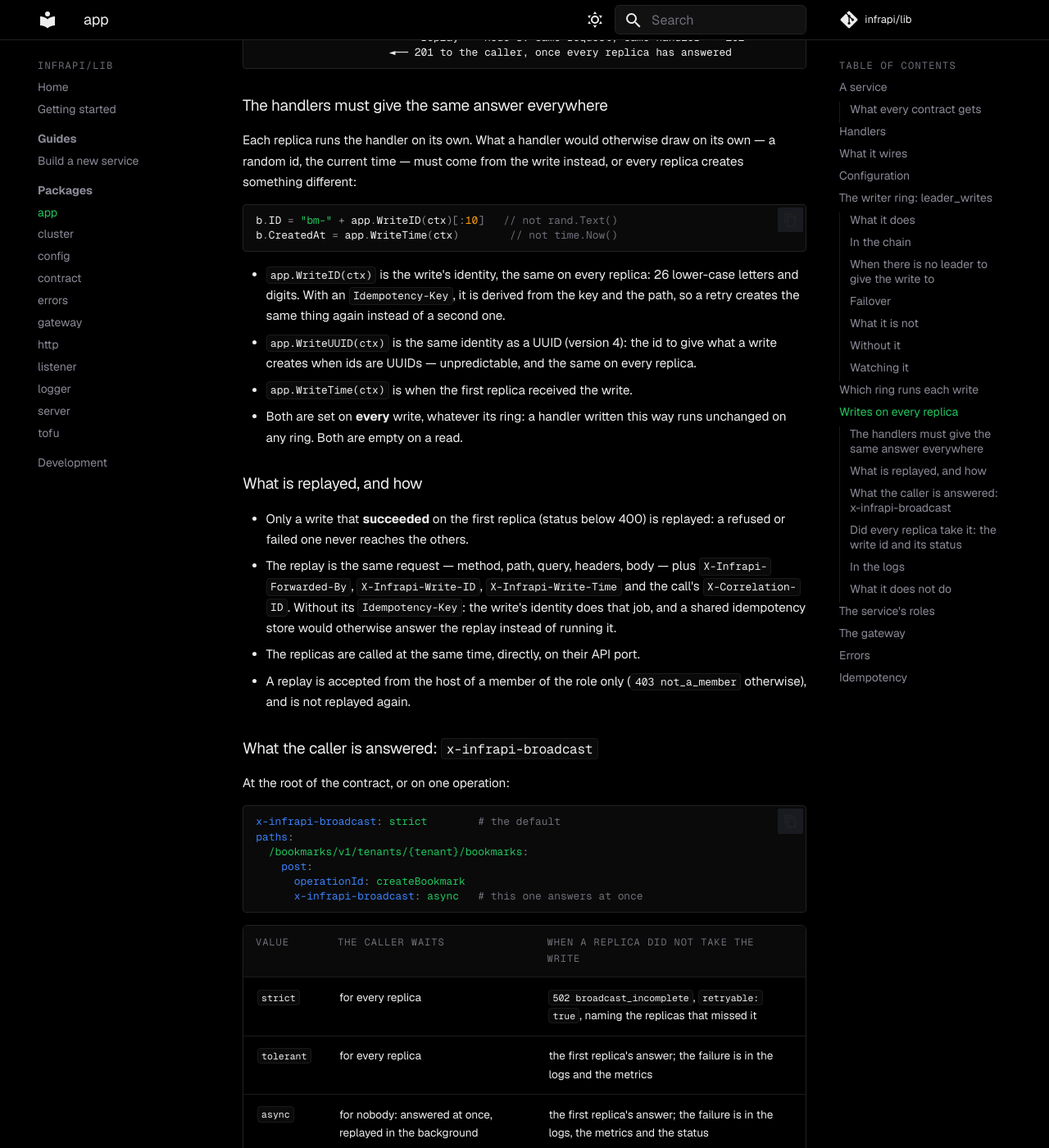
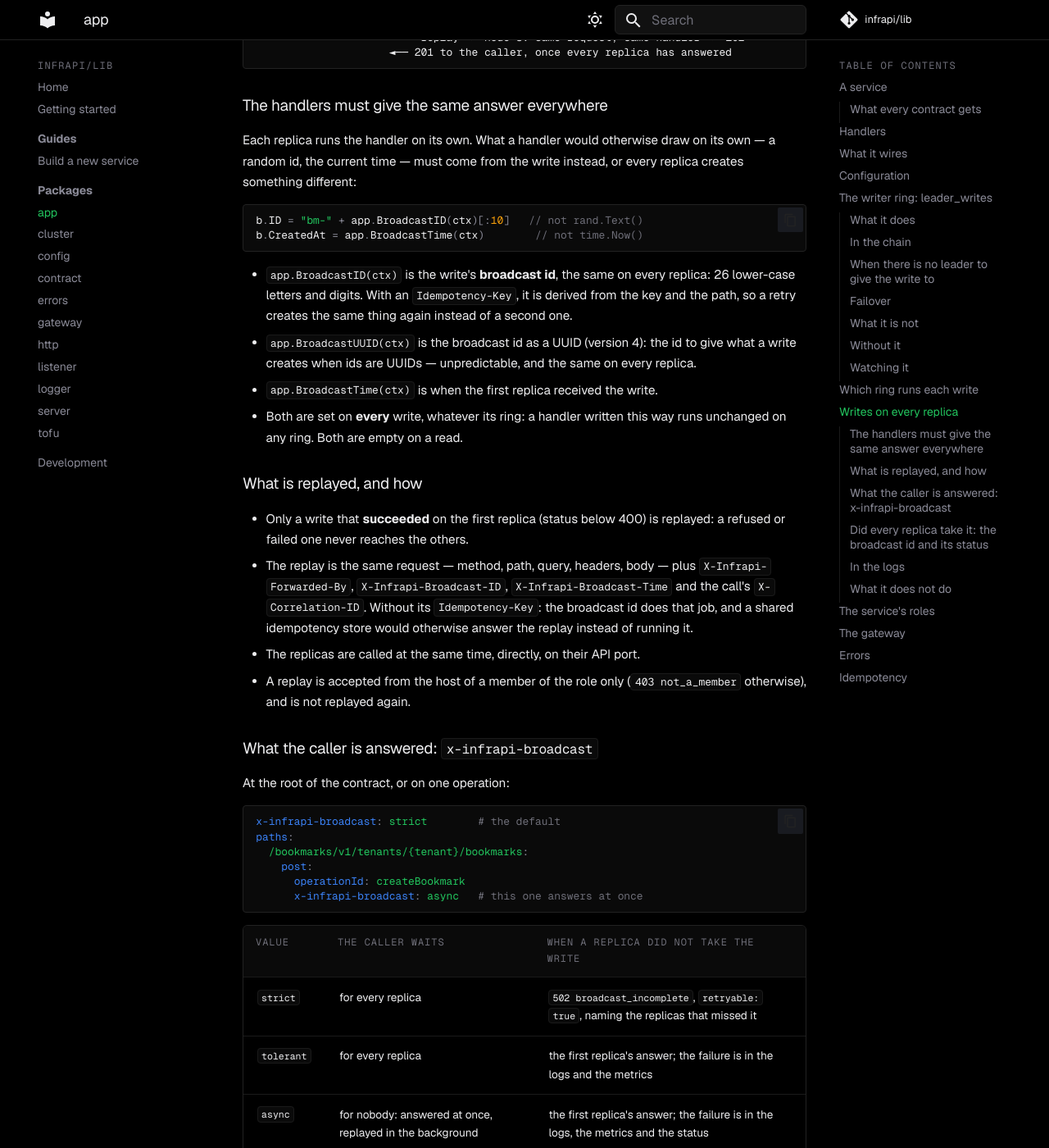
Before and after one commit to infrapi/lib, an MkDocs documentation site: the page built from docs/packages/app.md, in a window 1280 px wide and 1400 px high, scrolled down 10157 px. Shown: the whole window at 82% size. Built offline with MkDocs 1.6.1 and Material for MkDocs 9.7.7, drawn with Linux system fonts in a browser that asks for light colours; comment, search, counter and statistics services are not loaded; some of the changed text lies outside the part shown.

Commit message:
feat(app): the write's identity is the broadcast id, under that name everywhere

````diff
--- a/docs/packages/app.md
+++ b/docs/packages/app.md
@@ -391,7 +391,7 @@ cluster:
   would otherwise have nowhere to go. A broadcast ring on a read, or
   `x-infrapi-writes` together with `cluster.leader_writes`, is refused at start.
 - Without a cluster, every write is local.
-- Every write gets its `WriteID` and `WriteTime`, whatever its ring.
+- Every write gets its `BroadcastID` and `BroadcastTime`, whatever its ring.
 - The extensions are the contract's own: they show in `/-/docs`, and OpenAPI
   tools ignore them.
 - With the gateway, the write upstream holds the writer's leader alone with
@@ -419,18 +419,18 @@ its own — a random id, the current time — must come from the write instead,
 every replica creates something different:
 
 ```go
-b.ID = "bm-" + app.WriteID(ctx)[:10]   // not rand.Text()
-b.CreatedAt = app.WriteTime(ctx)        // not time.Now()
+b.ID = "bm-" + app.BroadcastID(ctx)[:10]   // not rand.Text()
+b.CreatedAt = app.BroadcastTime(ctx)        // not time.Now()
 ```
 
-- `app.WriteID(ctx)` is the write's identity, the same on every replica: 26
+- `app.BroadcastID(ctx)` is the write's **broadcast id**, the same on every replica: 26
   lower-case letters and digits. With an `Idempotency-Key`, it is derived from
   the key and the path, so a retry creates the same thing again instead of a
   second one.
-- `app.WriteUUID(ctx)` is the same identity as a UUID (version 4): the id to
+- `app.BroadcastUUID(ctx)` is the broadcast id as a UUID (version 4): the id to
   give what a write creates when ids are UUIDs — unpredictable, and the same on
   every replica.
-- `app.WriteTime(ctx)` is when the first replica received the write.
+- `app.BroadcastTime(ctx)` is when the first replica received the write.
 - Both are set on **every** write, whatever its ring: a handler written this way
   runs unchanged on any ring. Both are empty on a read.
 
@@ -439,8 +439,8 @@ b.CreatedAt = app.WriteTime(ctx)        // not time.Now()
 - Only a write that **succeeded** on the first replica (status below 400) is
   replayed: a refused or failed one never reaches the others.
 - The replay is the same request — method, path, query, headers, body — plus
-  `X-Infrapi-Forwarded-By`, `X-Infrapi-Write-ID`, `X-Infrapi-Write-Time` and the
-  call's `X-Correlation-ID`. Without its `Idempotency-Key`: the write's identity
+  `X-Infrapi-Forwarded-By`, `X-Infrapi-Broadcast-ID`, `X-Infrapi-Broadcast-Time` and the
+  call's `X-Correlation-ID`. Without its `Idempotency-Key`: the broadcast id
   does that job, and a shared idempotency store would otherwise answer the
   replay instead of running it.
 - The replicas are called at the same time, directly, on their API port.
@@ -468,7 +468,7 @@ paths:
 
 - `strict` holds the first replica's answer until the others have answered, and
   sends it only when all took the write: a success means every replica has it.
-- After a `502`, **retry with the same `Idempotency-Key`**: the write's identity
+- After a `502`, **retry with the same `Idempotency-Key`**: the broadcast id
   comes from the key, so every replica does the same write again, the same, and
   the one that missed it catches up. The write was done on the others already.
 - `async` is the fastest, and the loosest: a replica that stops before its
@@ -476,16 +476,16 @@ paths:
 - On a write that is not broadcast, or on a read, `x-infrapi-broadcast` is
   refused at start.
 
-### Did every replica take it: the write id and its status
+### Did every replica take it: the broadcast id and its status
 
-Every write is answered with `X-Infrapi-Write-ID`. Any replica tells how a
+Every write is answered with `X-Infrapi-Broadcast-ID`. Any replica tells how a
 broadcast write went, replica by replica:
 
 ```bash
 curl http://any-replica:8080/-/broadcast/im3vmkqm3xncm2i4t4zw2e53wd
 ```
 ```json
-{"write_id":"2wz5qmemf3emfd6heriefwhnsq","status":"partial","by":"node1","method":"POST",
+{"broadcast_id":"2wz5qmemf3emfd6heriefwhnsq","status":"partial","by":"node1","method":"POST",
  "path":"/bookmarks/v1/tenants/demo/bookmarks",
  "replicas":{"node1":{"state":"done","status":201},
              "node2":{"state":"failed","error":"unreachable: … connect: connection refused"}}}
@@ -515,14 +515,14 @@ curl http://any-replica:8080/-/broadcast/im3vmkqm3xncm2i4t4zw2e53wd
 
 ### In the logs
 
-One write, followed across replicas by its `write_id` and `correlation_id`:
+One write, followed across replicas by its `broadcast_id` and `correlation_id`:
 
 ```json
 // node-2, which received the call: one line per replay, then its access line
-{"msg":"broadcast write: replayed","component":"broadcast","instance":"node-1","addr":"10.0.0.1:8080","method":"POST","path":"/bookmarks/v1/tenants/acme/bookmarks","status":201,"duration":"1.7ms","write_id":"ukolazloc2zg7umkpikknl3ezv","correlation_id":"OGN7YXV7…"}
-{"msg":"request","method":"POST","status":201,"broadcast_to":"node-1","write_id":"ukolazloc2zg7umkpikknl3ezv","correlation_id":"OGN7YXV7…"}
+{"msg":"broadcast write: replayed","component":"broadcast","instance":"node-1","addr":"10.0.0.1:8080","method":"POST","path":"/bookmarks/v1/tenants/acme/bookmarks","status":201,"duration":"1.7ms","broadcast_id":"ukolazloc2zg7umkpikknl3ezv","correlation_id":"OGN7YXV7…"}
+{"msg":"request","method":"POST","status":201,"broadcast_to":"node-1","broadcast_id":"ukolazloc2zg7umkpikknl3ezv","correlation_id":"OGN7YXV7…"}
 // node-1, which took the replay
-{"msg":"request","method":"POST","status":201,"broadcast_from":"node-2","write_id":"ukolazloc2zg7umkpikknl3ezv","correlation_id":"OGN7YXV7…"}
+{"msg":"request","method":"POST","status":201,"broadcast_from":"node-2","broadcast_id":"ukolazloc2zg7umkpikknl3ezv","correlation_id":"OGN7YXV7…"}
 ```
 
 - `broadcast write: replayed` (info) or `broadcast write: a replica did not take
@@ -533,7 +533,7 @@ One write, followed across replicas by its `write_id` and `correlation_id`:
   replay. In the text format they follow gin's line as `key=value`:
 
   ```text
-  [GIN] 2026/10/08 - 16:38:25 | 201 | 650µs | 127.0.0.1 | POST "/bookmarks/v1/tenants/demo/bookmarks" broadcast_from=node1 correlation_id=TPQYR6P2… tenant=demo write_id=go3ouhwv…
+  [GIN] 2026/10/08 - 16:38:25 | 201 | 650µs | 127.0.0.1 | POST "/bookmarks/v1/tenants/demo/bookmarks" broadcast_from=node1 correlation_id=TPQYR6P2… tenant=demo broadcast_id=go3ouhwv…
   ```
 - The replays' own lines carry `component=broadcast`, as the cluster's carry
   `component=cluster`.
````
Also changed, not shown: docs/guides/new-service.md (+10 -10 lines), docs/packages/server.md (+1 -1 lines), 7 other files.
